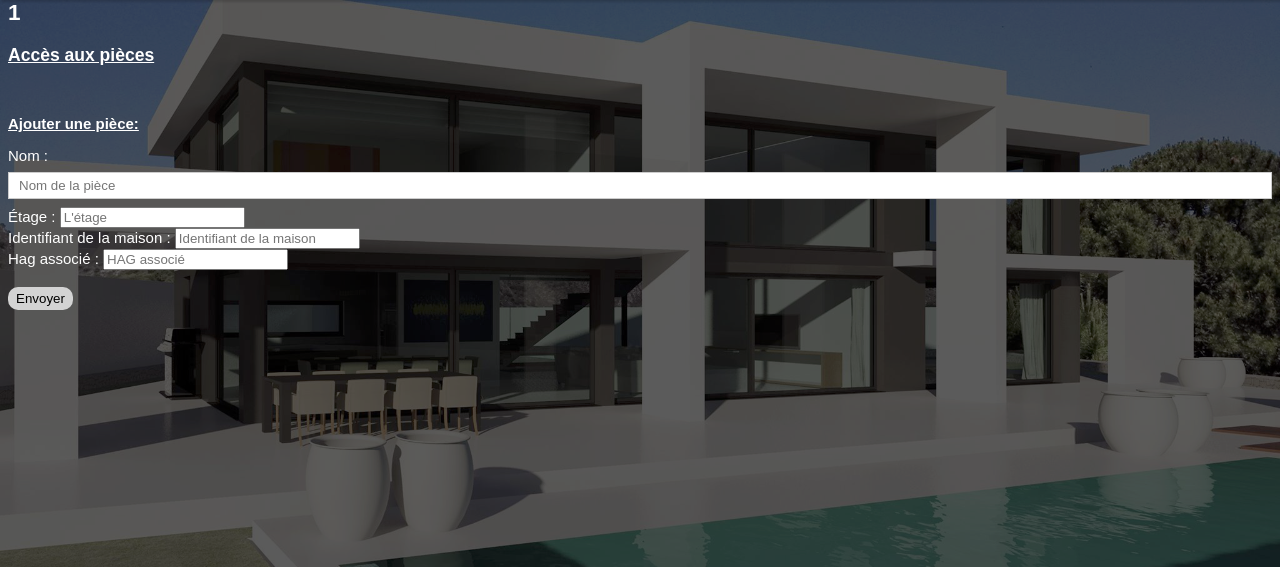
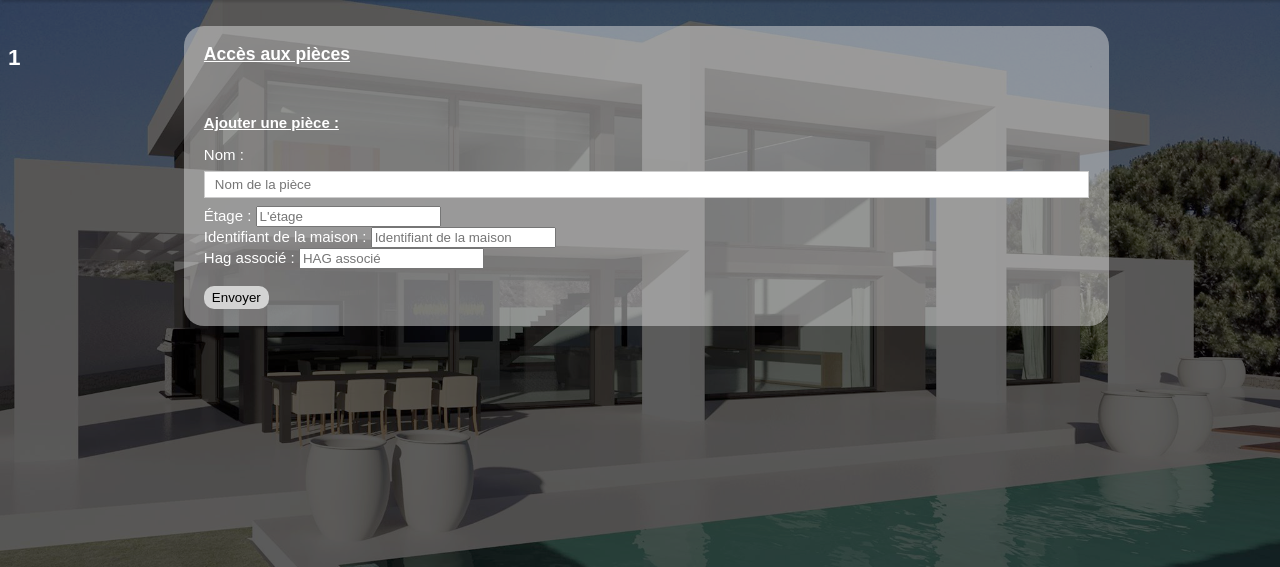
Before and after one commit to Kurokuni/g7domotique, a PHP site: page /g7domotique/Vue/vueAccesPiece.php?Home=1 in a window 1280 px wide. Shown: the part 100-667 px from the top of the page. Run offline with PHP 8.4, Linux system fonts and the light colour scheme; data that the repository does not hold is empty.

Commit message:
Modification du CSS global

```diff
--- a/CSS/design.css
+++ b/CSS/design.css
@@ -85,12 +88,7 @@ input[type=submit]:hover{
     font-size: 15px;
     margin-top: 100px;
 }
-.AccesPiece{
-    color: #ffffff;
-    font: Arial;
-    font-size: 15px;
-    margin-top: 100px;
-}
+
 .ControleurPiece{
     color: #ffffff;
     font: Arial;
@@ -121,6 +123,63 @@ input[type=submit]:hover{
     font-size: 15px;
     margin-top: 100px;
 }
+
+.VueAccesMaison{
+    color: #ffffff;
+    font: Arial;
+    font-size: 15px;
+
+    display: flex;
+    box-sizing: content-box;
+    flex-direction: column;
+    flex-wrap: wrap;
+    background-color: rgba(220,220,220,0.5);
+    border-radius: 20px;
+    width:50%;
+    margin:auto;
+    padding-top: 10px;
+}
+.VueAccesPiece{
+    display: flex;
+    flex-direction: row;
+    justify-content: flex-start;
+    margin-top: 10%;
+    color: #ffffff;
+    font: Arial;
+    font-size: 15px;
+}
+.VueAccesPiece_2{
+    display: flex;
+    flex-direction: column;
+    flex-wrap: wrap;
+    background-color: rgba(220,220,220,0.5);
+    border-radius: 20px;
+    justify-content: space-between;
+    padding:5px;
+    width: 70%;
+    margin:auto;
+    padding: 0px 20px 0px 20px;
+}
+.VuePiece_Box{
+    display: flex;
+    flex-direction: row;
+    justify-content: space-between;
+}
+
+.VuePiece{
+    display: flex;
+    flex-direction: column;
+    flex-wrap: wrap;
+    background-color: rgba(220,220,220,0.5);
+    border-radius: 20px;
+    justify-content: space-between;
+    width: 70%;
+    margin:auto;
+    padding: 0px 20px 0px 20px;
+    height:30%;
+    height: auto;
+}
+
 .header {
     background-color:#4d7c91;
     box-shadow: 1px 2px 2px rgba(0, 0, 0, 0.15);
--- a/Vue/Accueil.php
+++ b/Vue/Accueil.php
@@ -20,7 +20,7 @@ if(!isset($_SESSION['connexion'])){
     <div class ="loginForm">
         <div class="panel panel-default">
             <div class="panel-heading">
-                <p class="panel-title"> Connection</p>
+                <p class="panel-title"> Connexion</p>
             </div>
             <div class="panel-body">
                 <form action='http://localhost/g7domotique/Controleur/Controleur_Connexion.php' method='post' accept-charset="UTF-8" role="form">
@@ -31,7 +31,7 @@ if(!isset($_SESSION['connexion'])){
                         <div class="form-group">
                             <input class="form-control" placeholder="Mot de passe" name="mdp" type="password" value="">
                         </div>
-                        <input type="submit" value="Connection">
+                        <input type="submit" value="Connexion">
 
                         <?php
                         if (isset($erreur)){
--- a/Vue/PageContact.php
+++ b/Vue/PageContact.php
@@ -21,7 +21,6 @@ if(!isset($_SESSION['connexion'])){
 <body>
 
 
-
     <?php require('../Controleur/getteurAdmin.php') ?>
     <br/>
     <br/>
@@ -43,6 +42,7 @@ if(!isset($_SESSION['connexion'])){
     </p>
     <br/>
     </div>
+    </div>
 
 
 
--- a/Vue/VueAccesMaison.php
+++ b/Vue/VueAccesMaison.php
@@ -17,7 +17,7 @@ if(!isset($_SESSION['connexion'])){
 <header>
     <?php include '../CSS/Header_Deconnecte.php';?>
 </header>
-
+<div style="margin-top: 15%" class="VueAccesMaison">
 <?php
 
 echo "<div align=center class=\"Container_VueEnsemble\">" ,($adress['street_num'].' '.$adress['street'].' '.$adress['city']);
@@ -27,7 +27,7 @@ require('../Controleur/controleurVueEnsemble.php')
 
 <br>
 
-<p>Accédez au détails de vos propriétés ici :</p>
+<p>Accédez au détails de vos propriétés :</p>
 
 <?php
 foreach($listeMaison as $ligne){
@@ -41,7 +41,7 @@ foreach($listeMaison as $ligne){
 <?php
 require('../CSS/Footer.php');
 ?>
-
+</div>
 </body>
 
 <footer><?php include '../CSS/Footer.php';?>
--- a/Vue/VueMotDePasseOubli.php
+++ b/Vue/VueMotDePasseOubli.php
@@ -23,7 +23,7 @@ require ('../CSS/Header_Deconnecte.php');
     <fieldset>
         <legend>Veuiller entrer le e-mail de votre compte :</legend>
         E-mail: <input placeholder="Adresse email" type="email" name='e-mail'><br>
-        <input type='submit'>
+        <input type='submit' value="Soumettre">
     </fieldset>
 </form>
 </div>
--- a/Vue/Vue_Inscription.php
+++ b/Vue/Vue_Inscription.php
@@ -15,7 +15,7 @@ if(!isset($_SESSION['connexion'])){
     <?php include '../CSS/Header_Deconnecte.php';?>
 </header>
 
-<div class="Inscription">
+<div style="margin-top: 8%" class="VueInscription">
 <form action='../Controleur/Controleur_Inscription.php' method="post">
     <label>Nom: <input type="text" name="nom" placeholder="Nom"/></label>
     <label>Prénom: <input type="text" name="prenom" placeholder="Prénom"/></label><br/>
@@ -26,7 +26,7 @@ if(!isset($_SESSION['connexion'])){
     <label>Pseudo: <input type="text" name="pseudo" placeholder="Pseudo"/></label><br/>
     <label>Date de naissance: <input type="date" name="date" placeholder="JJ/MM/YYYY"/></label><br/>
     <input type="checkbox" name="cond" value="condit"> <a href="../Vue/ConditionDUtilisation.php">Condition générale d'utilisation</a> <br>
-    <input type="submit" value="Inscription"/>
+    <input type="submit" value="S'inscrire"/>
 </form>
 </div>
 <?php
--- a/Vue/vueAccesPiece.php
+++ b/Vue/vueAccesPiece.php
@@ -16,13 +16,14 @@ if(!isset($_SESSION['connexion'])){
 <header>
     <?php include '../CSS/Header_Deconnecte.php';?>
 </header>
-<div class="AccesPiece">
 
-<div class="Container_AccesPiece"
+
+<div class="VueAccesPiece">
 <!-- ajouter tout les infos communes -->
 <?php
 require('../Modele/modelePiece.php');
 ?>
+
 
 <h2><?=$_GET['Home']?></h2>
 
@@ -30,7 +31,7 @@ require('../Modele/modelePiece.php');
     $IDHOME=$_GET['id'];
 ?>
 
-<div class="Container_AccesPiece_2"{
+<div class="VueAccesPiece_2"{
 <article>
     <h3><strong><u>Accès aux pièces </u></strong><!--requete php nom de la piece --></h3>
     <!-- acces dynamique aux pieces -->
@@ -46,7 +47,7 @@ require('../Modele/modelePiece.php');
     }
     ?>
 <br>
-    <p><strong><u>Ajouter une pièce:</u></strong></p>
+    <p><strong><u>Ajouter une pièce :</u></strong></p>
     <form action="../Controleur/controleurPiece.php" method="post">
         <label for="nameAjout">Nom</label> : <input placeholder="Nom de la pièce" type="text" name="nameAjout" /><br/>
         <label for="floor">Étage</label> : <input placeholder="L'étage" type="number" name="floor" /><br/>
@@ -59,7 +60,6 @@ require('../Modele/modelePiece.php');
 
 </article>
 </div>
-</div>
 </body>
 <footer><?php include '../CSS/Footer.php';?>
 </footer>
```
Also changed, not shown: other parts of CSS/design.css (+23 -9 lines), Vue/VuePiece.php (+8 -10 lines).
